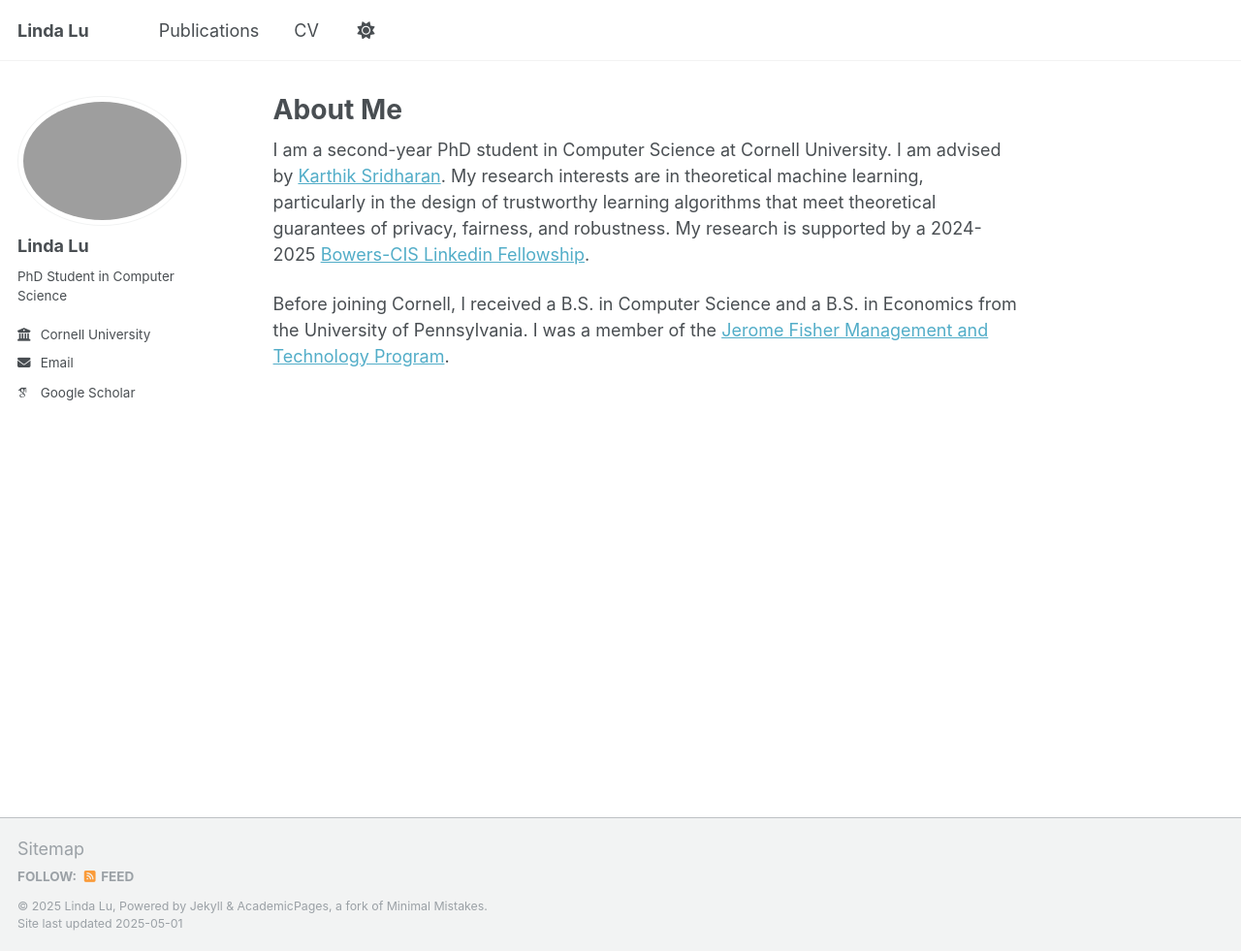
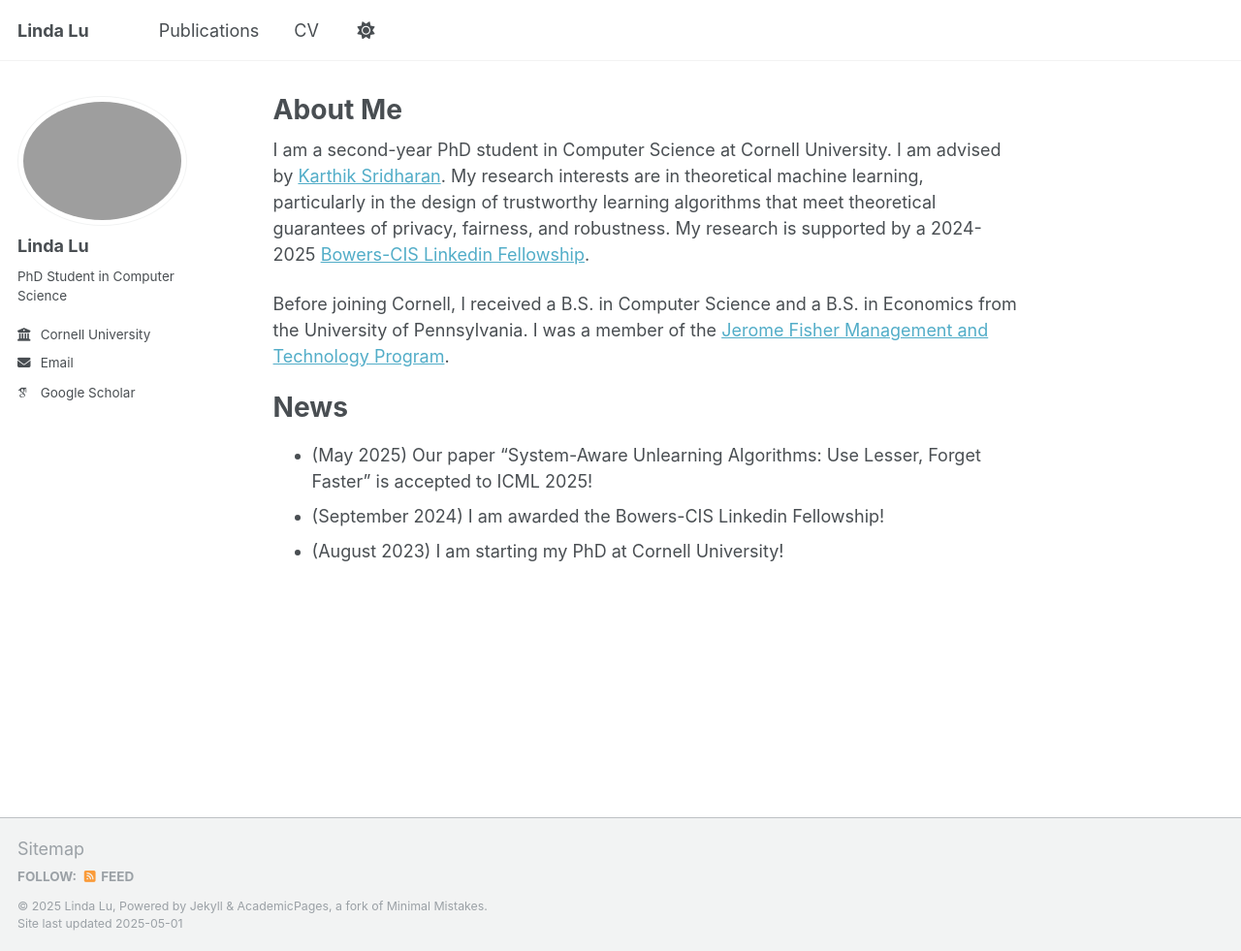
Before and after one commit to lu-linda/lu-linda.github.io, a Jekyll site: the page built from _pages/about.md, in a window 1280 px wide and 981 px high. Shown: the whole window at 97% size. Built offline with Jekyll 4.4.1, drawn with Linux system fonts in a browser that asks for light colours; some web fonts are replaced.

Commit message:
Update about.md

```diff
--- a/_pages/about.md
+++ b/_pages/about.md
@@ -10,3 +10,8 @@ redirect_from:
 I am a second-year PhD student in Computer Science at Cornell University. I am advised by [Karthik Sridharan](https://www.cs.cornell.edu/~sridharan/). My research interests are in theoretical machine learning, particularly in the design of trustworthy learning algorithms that meet theoretical guarantees of privacy, fairness, and robustness. My research is supported by a 2024-2025 [Bowers-CIS Linkedin Fellowship](https://cis.cornell.edu/eight-scholars-awarded-cornell-bowers-cis-linkedin-grants).
 
 Before joining Cornell, I received a B.S. in Computer Science and a B.S. in Economics from the University of Pennsylvania. I was a member of the [Jerome Fisher Management and Technology Program](https://fisher.wharton.upenn.edu/).
+
+# News
+- (May 2025) Our paper "System-Aware Unlearning Algorithms: Use Lesser, Forget Faster" is accepted to ICML 2025!
+- (September 2024) I am awarded the Bowers-CIS Linkedin Fellowship!
+- (August 2023) I am starting my PhD at Cornell University!
```
